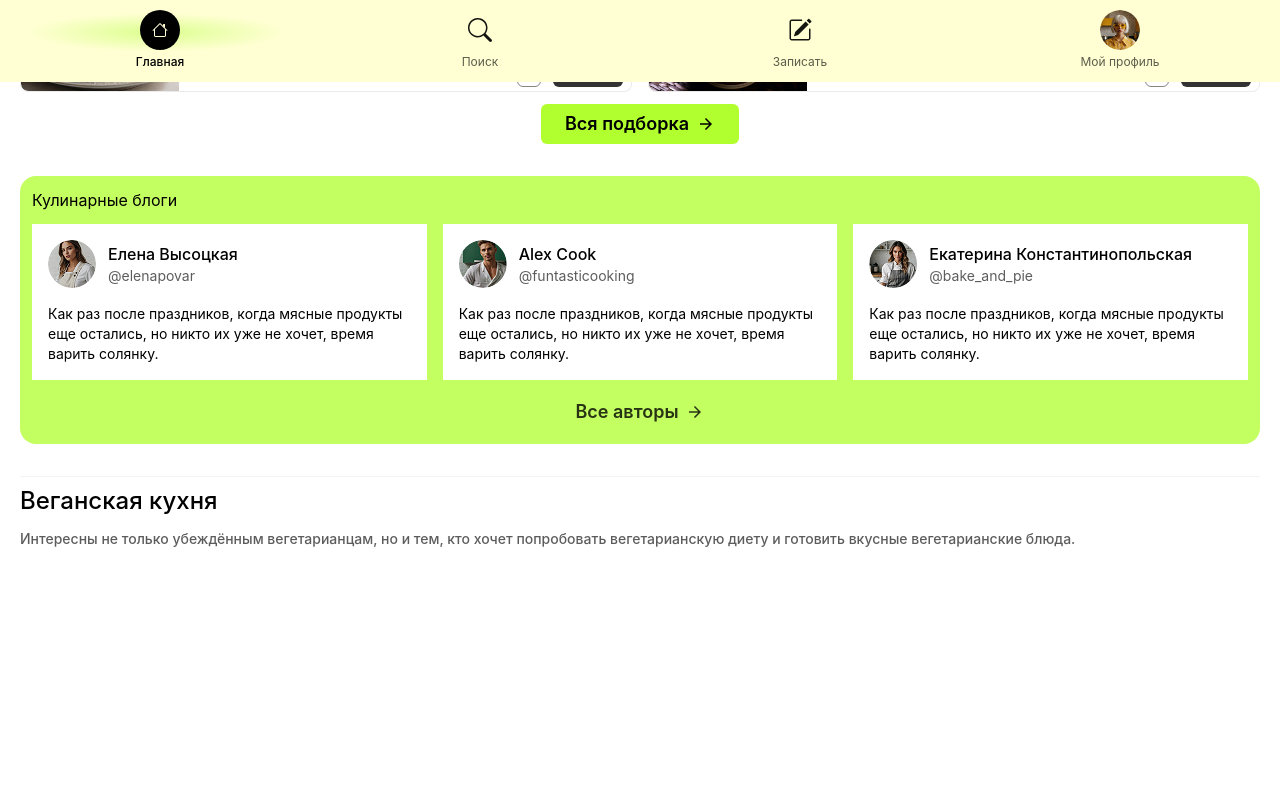
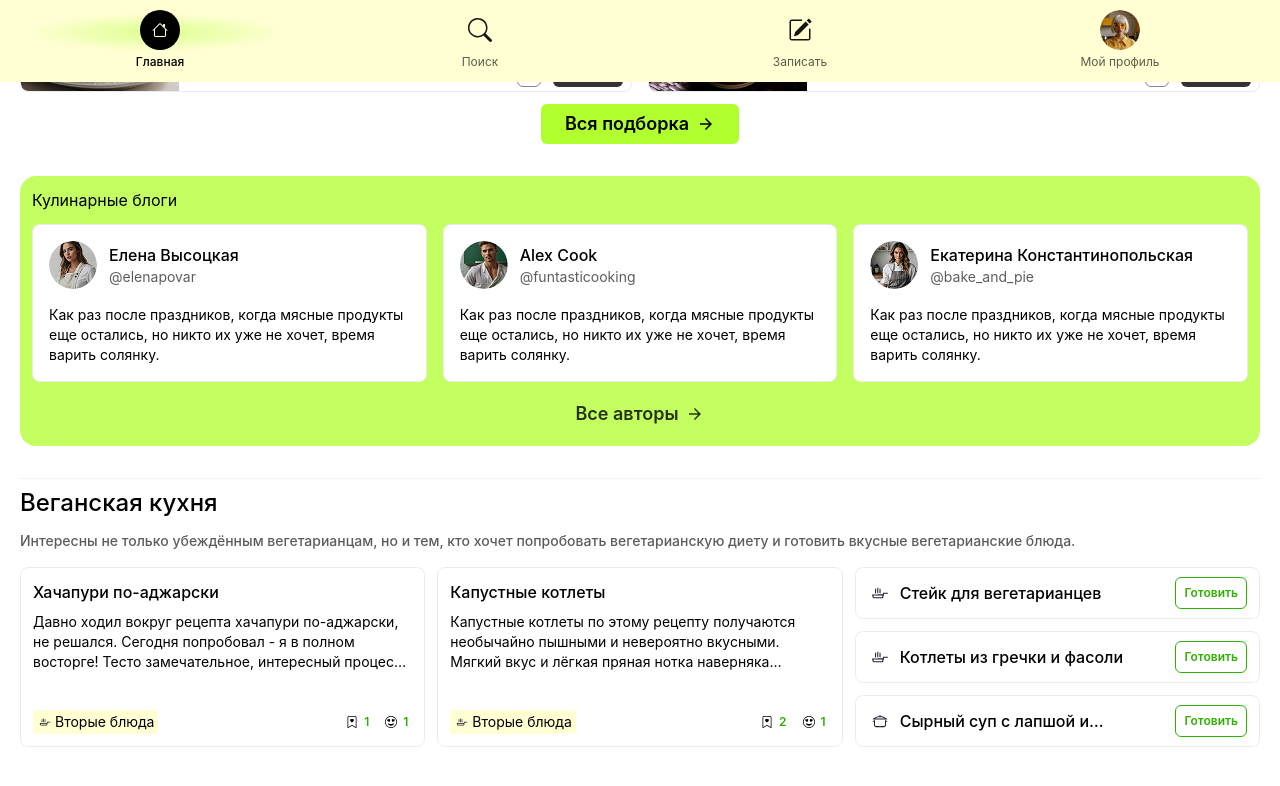
Before and after one commit to ClevertecFrontendLab/smirnovandrey17, a React (Vite) app: page / in a window 1280 px wide. Shown: the part 718-1504 px from the top of the page. Before the commit the page ends 1351 px from the top, so only its background shows below. Built offline with nearby package versions, Linux system fonts and the light colour scheme; no server answers; a web font is replaced by a local one.

Commit message:
feat(*): add widgets

```diff
--- a/src/components/ui-kit/BadgeSimple/iconsMap.ts
+++ b/src/app/consts/iconsMap.ts
@@ -1,6 +1,7 @@
 import {
     BabyFaceIcon,
     BakeryIcon,
+    EggplantIcon,
     GrillIcon,
     LeavesIcon,
     NationalFoodIcon,
@@ -16,4 +17,5 @@ export const iconsMap = {
     BakeryIcon,
     BabyFaceIcon,
     NationalFoodIcon,
+    EggplantIcon,
 } as const;
--- a/src/components/pages/PageBuilder/componentsMap.tsx
+++ b/src/components/pages/PageBuilder/componentsMap.tsx
@@ -4,6 +4,7 @@ import { ButtonLink } from '~/components/ui-kit/buttons/ButtonLink';
 import { Header2 } from '~/components/ui-kit/texts/header2';
 import { ButtonMore } from '~/components/ui-kit/widgets/ButtonMore';
 import { CardBlogs } from '~/components/ui-kit/widgets/CardBlogs';
+import { CardThirdSwarm } from '~/components/ui-kit/widgets/cards/CardThirdSwarm';
 import { CardSecondarySwarm } from '~/components/ui-kit/widgets/CardSecondarySwarm';
 import { CarouselCard } from '~/components/ui-kit/widgets/Carousel';
 import { Filters } from '~/components/ui-kit/widgets/Filters';
@@ -23,4 +24,5 @@ export const componentsMap = {
     ButtonMore: ButtonMore,
     TitleDesc: TitleDesc,
     Divider: Divider,
+    CardThirdSwarm: CardThirdSwarm,
 } as const;
--- a/src/components/pages/PageBuilder/configs/main/mainConfig.ts
+++ b/src/components/pages/PageBuilder/configs/main/mainConfig.ts
@@ -42,8 +42,6 @@ export const mainConfig = {
                         title: 'Солянка с грибами',
                         desc: 'Как раз после праздников, когда мясные продукты еще остались, но никто их уже не хочет, время варить солянку.',
                         bookmark: 1,
-                        //share,
-                        //like
                     },
                     {
                         image: car2,
@@ -184,5 +182,46 @@ export const mainConfig = {
                 mt: { base: '8px', lg: '24px' },
             },
         },
+        {
+            component: 'CardThirdSwarm',
+            props: {
+                mt: { base: '16px', lg: '24px' },
+                cardsThird: [
+                    {
+                        title: 'Хачапури по-аджарски',
+                        desc: 'Давно ходил вокруг рецепта хачапури по-аджарски, не решался. Сегодня  попробовал - я в полном восторге! Тесто замечательное, интересный  процесс приготовления, а вкус - не передать, просто сказка!',
+                        badgeTitle: 'Вторые блюда',
+                        badgeIconName: 'PanIcon',
+                        bookmark: 1,
+                        like: 1,
+                    },
+                    {
+                        title: 'Капустные котлеты',
+                        desc: 'Капустные котлеты по этому рецепту получаются необычайно пышными и  невероятно вкусными. Мягкий вкус и лёгкая пряная нотка наверняка помогут сделать эти чудесные котлеты из капусты одним из ваших любимых овощных  блюд.',
+                        badgeTitle: 'Вторые блюда',
+                        badgeIconName: 'PanIcon',
+                        bookmark: 2,
+                        like: 1,
+                    },
+                ],
+                textBtnRows: [
+                    {
+                        text: 'Стейк для вегетарианцев',
+                        buttonText: 'Готовить',
+                        iconName: 'PanIcon',
+                    },
+                    {
+                        text: 'Котлеты из гречки и фасоли',
+                        buttonText: 'Готовить',
+                        iconName: 'PanIcon',
+                    },
+                    {
+                        text: 'Сырный суп с лапшой и брокколи',
+                        buttonText: 'Готовить',
+                        iconName: 'PotIcon',
+                    },
+                ],
+            },
+        },
     ],
 } as const;
--- a/src/components/ui-kit/BadgeSimple/index.tsx
+++ b/src/components/ui-kit/BadgeSimple/index.tsx
@@ -1,6 +1,6 @@
 import { Flex, Text } from '@chakra-ui/react';
 
-import { iconsMap } from './iconsMap';
+import { iconsMap } from '~/app/consts/iconsMap';
 
 // @ts-expect-error TODO добавить типы
 export const BadgeSimple = ({ children, variant, iconName }) => {
--- a/src/components/ui-kit/widgets/MenuSide/index.tsx
+++ b/src/components/ui-kit/widgets/MenuSide/index.tsx
@@ -51,7 +51,6 @@ const SubMenuItem = memo(
 
 const MenuItem = memo(
     ({ item, currentPath }: { item: TMenuDataProps[number]; currentPath: string }) => {
-        console.log('item -->', item);
         const isActive = useMemo(
             () =>
                 currentPath === item.link ||
--- /dev/null
+++ b/src/components/ui-kit/widgets/TextButtonRow/index.tsx
@@ -0,0 +1,46 @@
+import { Button, Flex, Text } from '@chakra-ui/react';
+
+import { iconsMap } from '~/app/consts/iconsMap';
+
+type TextButtonRowProps = {
+    text: string;
+    buttonText: string;
+    iconName?: string;
+};
+
+export const TextButtonRow = ({ text, buttonText, iconName }: TextButtonRowProps) => {
+    const Icon = iconsMap[iconName as keyof typeof iconsMap];
+    return (
+        <Flex
+            align='center'
+            justify='space-between'
+            w='full'
+            px={{ base: '12px' }}
+            py={{ base: '10px' }}
+            gap={{ base: '12px', lg: '16px', xl: '24px' }}
+            border='1px solid'
+            borderColor='blackAlpha.200'
+            borderRadius='8px'
+            height={{ base: '52px', xl: '56px' }}
+        >
+            <Flex align='center' gap={{ base: '8px' }}>
+                {Icon && <Icon boxSize='24px' />}
+                <Text variant='header3' noOfLines={1}>
+                    {text}
+                </Text>
+            </Flex>
+            <Button
+                size='sm'
+                minW='max-content'
+                variant='outline.highlight'
+                fontSize={{ base: '12px', xl: '14px' }}
+                lineHeight={{ base: '133.333%', xl: '143%' }}
+                p={{ base: '8px' }}
+                px={{ xl: '12px' }}
+                py={{ xl: '6px' }}
+            >
+                {buttonText}
+            </Button>
+        </Flex>
+    );
+};
--- a/src/components/ui-kit/widgets/cards/CardBlog/index.tsx
+++ b/src/components/ui-kit/widgets/cards/CardBlog/index.tsx
@@ -7,6 +7,9 @@ export const CardBlog = ({ name, nickname, imageSrc, text }) => (
     <Flex
         flexDir='column'
         gap={{ base: '16px', xl: '28px' }}
+        border='1px solid'
+        borderColor='blackAlpha.200'
+        borderRadius='8px'
         p={{ base: '16px', xl: '24px' }}
         pb={{ base: '16px', xl: '20px' }}
         bg='white'
--- /dev/null
+++ b/src/components/ui-kit/widgets/cards/CardThird/index.tsx
@@ -0,0 +1,33 @@
+import { Flex, Stack, Text } from '@chakra-ui/react';
+
+import { BadgeSimple } from '~/components/ui-kit/BadgeSimple';
+import { ReactionWidget } from '~/components/ui-kit/widgets/ReactionWidget';
+
+// @ts-expect-error TODO добавить типы
+export const CardThird = ({ title, desc, badgeTitle, badgeIconName, bookmark, share, like }) => (
+    <Flex
+        flexDir='column'
+        gap='24px'
+        justifyContent='space-between'
+        p={{ base: '12px', lg: '16px', xl: '24px' }}
+        pb={{ xl: '20px' }}
+        border='1px solid'
+        borderColor='blackAlpha.200'
+        borderRadius='8px'
+        h='100%'
+    >
+        <Stack spacing={{ base: '8px' }}>
+            <Text variant='header4' noOfLines={1}>
+                {title}
+            </Text>
+            <Text variant='third' noOfLines={3}>
+                {desc}
+            </Text>
+        </Stack>
+        <Flex justifyContent='space-between'>
+            {/* @ts-expect-error TODO добавить типы */}
+            <BadgeSimple iconName={badgeIconName}>{badgeTitle}</BadgeSimple>
+            <ReactionWidget bookmark={bookmark} share={share} like={like} size='xs' />
+        </Flex>
+    </Flex>
+);
--- /dev/null
+++ b/src/components/ui-kit/widgets/cards/CardThirdSwarm/index.tsx
@@ -0,0 +1,51 @@
+import { Grid, GridItem, Stack } from '@chakra-ui/react';
+
+import { CardThird } from '~/components/ui-kit/widgets/cards/CardThird';
+import { TextButtonRow } from '~/components/ui-kit/widgets/TextButtonRow';
+
+type CardType = {
+    id: string;
+    title: string;
+    desc: string;
+    badgeTitle: string;
+    badgeIconName: string;
+    bookmark: boolean;
+    share: boolean;
+    like: boolean;
+};
+
+type CardThirdSwarmProps = {
+    cardsThird: CardType[];
+};
+// @ts-expect-error TODO добавить типы
+export const CardThirdSwarm = ({ cardsThird, textBtnRows, ...rest }: CardThirdSwarmProps) => (
+    <Grid
+        templateColumns={{
+            base: '1fr',
+            md: 'repeat(3, 1fr)',
+            xl: '1fr 1fr 2fr',
+        }}
+        gap={{ base: '12px', lg: '16px', xl: '24px' }}
+        alignItems='stretch'
+        {...rest}
+    >
+        {cardsThird.map((cardThird, index) => (
+            <GridItem key={index}>
+                <CardThird {...cardThird} />
+            </GridItem>
+        ))}
+        <GridItem>
+            <Stack spacing={{ base: '12px', lg: '16px', xl: '24px' }}>
+                {/* @ts-expect-error TODO добавить типы */}
+                {textBtnRows.map((textBtn, index) => (
+                    <TextButtonRow
+                        key={index}
+                        text={textBtn.text}
+                        buttonText={textBtn.buttonText}
+                        iconName={textBtn.iconName}
+                    />
+                ))}
+            </Stack>
+        </GridItem>
+    </Grid>
+);
--- a/src/theme/components.ts
+++ b/src/theme/components.ts
@@ -102,6 +102,13 @@ export const components = {
                 fontWeight: 500,
                 fontSize: { base: '16px', lg: '18px', xl: '20px' },
                 lineHeight: { base: '150%', lg: '156%', xl: '140%' },
+                color: 'black',
+            },
+            header4: {
+                fontFamily: font1,
+                fontWeight: 500,
+                fontSize: { base: '16px', lg: '20px' },
+                lineHeight: { base: '150%', lg: '140%' },
                 color: 'black',
             },
             secondary: {
@@ -231,6 +238,17 @@ export const components = {
                     bg: 'transparent',
                 },
             },
+            'outline.highlight': {
+                border: '1px solid',
+                borderColor: 'highlight',
+                color: 'highlight',
+                _hover: {
+                    bg: 'transparent',
+                },
+                _active: {
+                    bg: 'transparent',
+                },
+            },
             ghost: {
                 color: 'blackAlpha.800',
                 bg: 'transparent',
```
